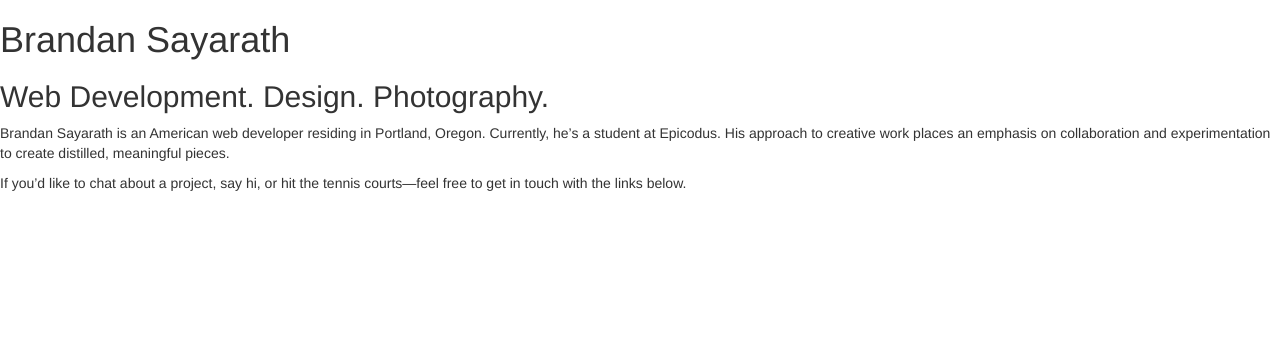
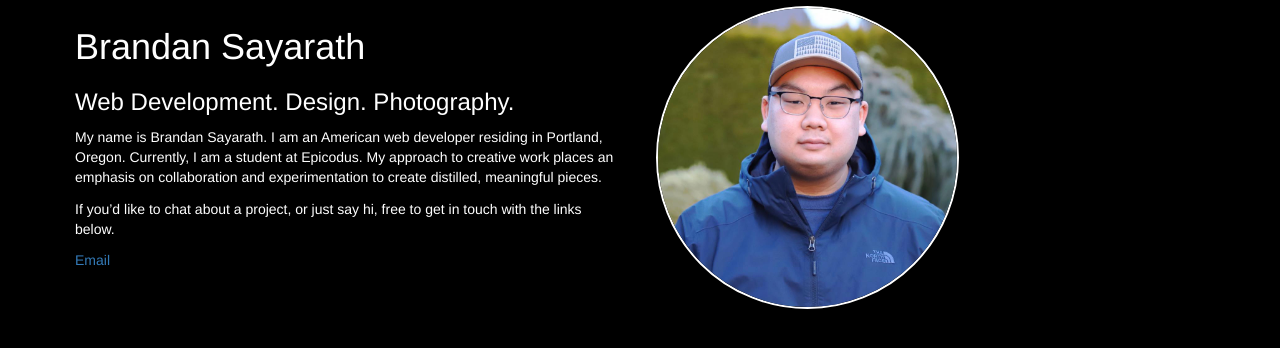
Before and after one commit to brandanpdx/portfolio-landing-page, a plain HTML site: page index.html in a window 1280 px wide. Drawn offline with Linux system fonts and the light colour scheme.

Commit message:
add headshot and additional styling

```diff
--- a/css/styles.css
+++ b/css/styles.css
@@ -0,0 +1,19 @@
+body {
+  background: black;
+  color: #fefefe;
+}
+
+#header img {
+  max-width:55%;
+  height:auto;
+  border-radius: 80%;
+  border: 2px solid #fefefe;
+}
+
+
+
+
+
+* {
+  border: 1px solid black;
+}
--- a/index.html
+++ b/index.html
@@ -5,10 +5,26 @@
   <link href="css/styles.css" rel="stylesheet" type="text/css">
 </head>
   <body>
-    <h1>Brandan Sayarath</h1>
-    <h2>Web Development. Design. Photography.</h2>
-    <p>Brandan Sayarath is an American web developer residing in Portland, Oregon. Currently, he’s a student at Epicodus. His approach to creative work places an emphasis on collaboration and experimentation to create distilled, meaningful pieces.
-    <p>If you’d like to chat about a project, say hi, or hit the tennis courts—feel free to get in touch with the links below.</p>
+    <div class="container">
+    <!-- Heading and Short Blurb -->
+    <div id="header">
+      <div class="row">
+        <div class="col-md-6">
+          <h1>Brandan Sayarath</h1>
+          <h3>Web Development. Design. Photography.</h3>
+          <p>My name is Brandan Sayarath. I am an American web developer residing in Portland, Oregon. Currently, I am a student at Epicodus. My approach to creative work places an emphasis on collaboration and experimentation to create distilled, meaningful pieces.
+          <p>If you’d like to chat about a project, or just say hi, free to get in touch with the links below.</p>
+          <a href="mailto:bsayarath@gmail.com?Subject=Hello%20again" target="_top">Email</a>
+        </div>
+        <div class="col-md-6">
+          <img src="img/headshot.jpg" alt="A picture of Brandan Sayarath">
+        </div>
+      </div>
+    </div>
+  </div>
+
+
+
 
   </body>
 </html>
```
Also changed, not shown: img/headshot.jpg (added), img/texture.jpg (added).
